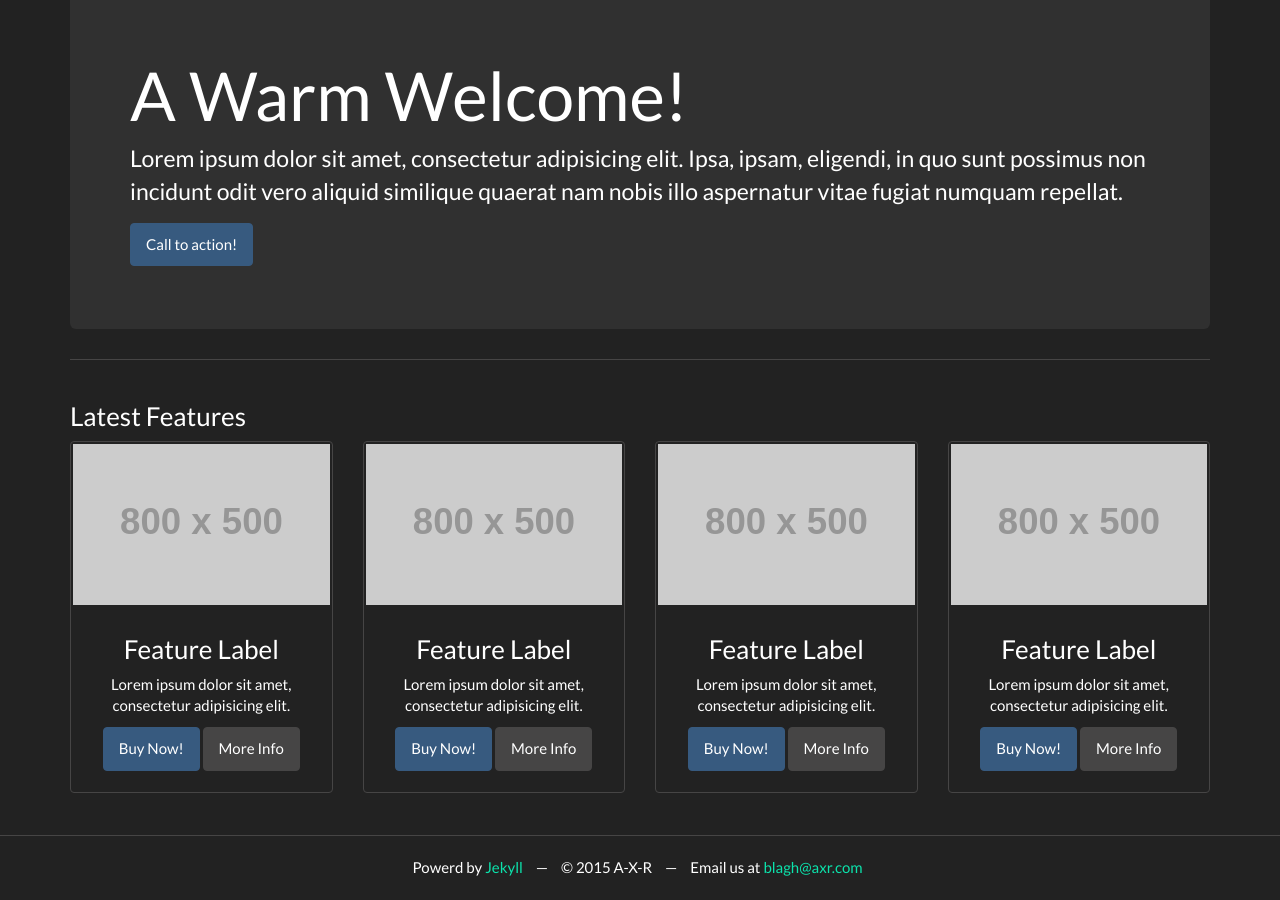
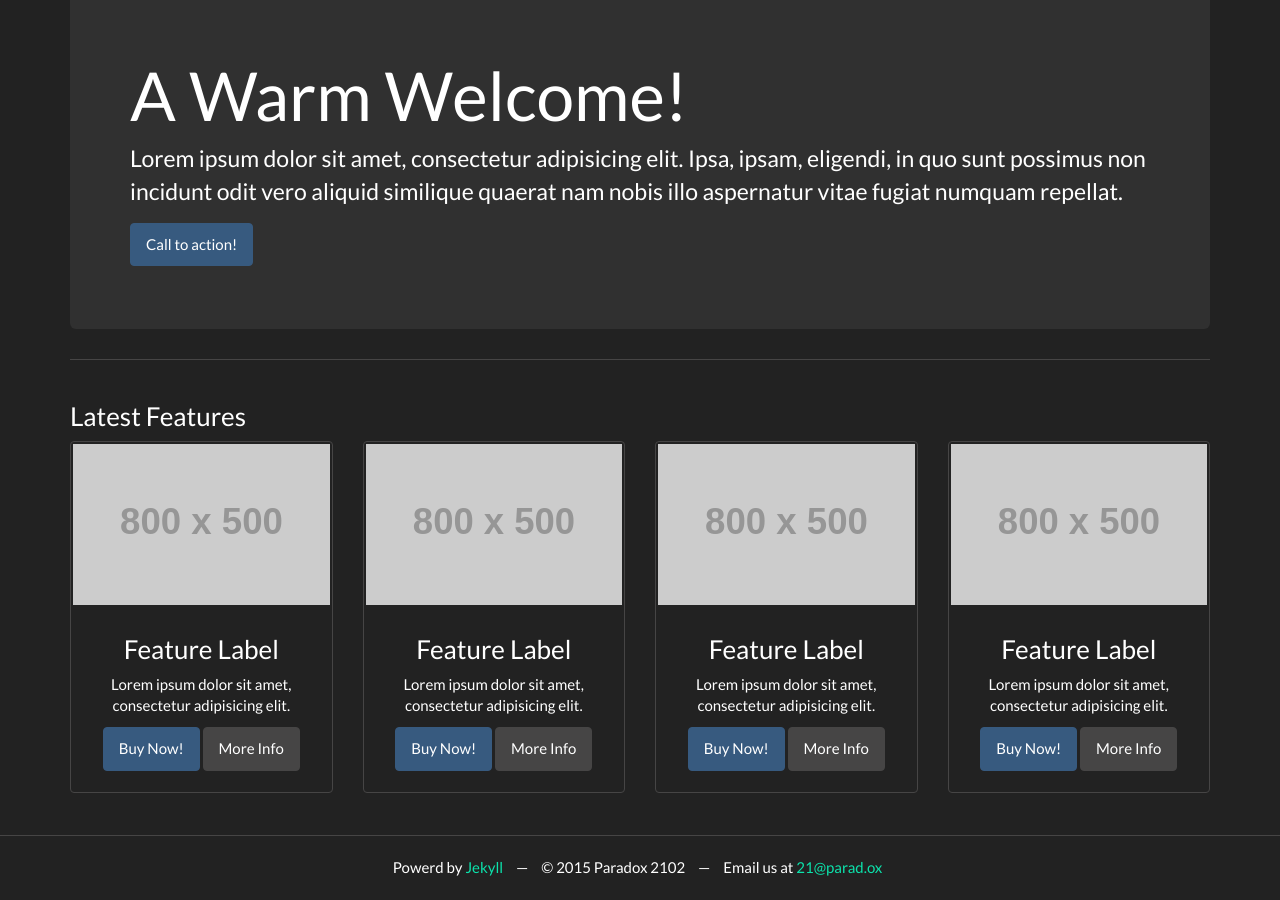
Before and after one commit to Paradox2102/paradox2102.github.io, a Jekyll site: the page built from about.html, in a window 1280 px wide and 900 px high, scrolled down 794 px. Built offline with Jekyll 4.4.1, drawn with Linux system fonts in a browser that asks for light colours.

Commit message:
Update _config.yml

```diff
--- a/_config.yml
+++ b/_config.yml
@@ -1,10 +1,9 @@
 # Site settings
-title: A-X-R
-description: Robot, A-X-R
-url: "http://a-x-r.github.io" # the base hostname & protocol for your site
-stream: "wferr"
-email: "blagh@axr.com"
-shortname: A-X-R
+title: Team Paradox
+description: Robot, FRC
+url: "http://teamparadox2102.github.io" # the base hostname & protocol for your site
+email: "21@parad.ox"
+shortname: Paradox 2102
 exclude: [Gemfile]
 gems:
   - jekyll-redirect-from
```
